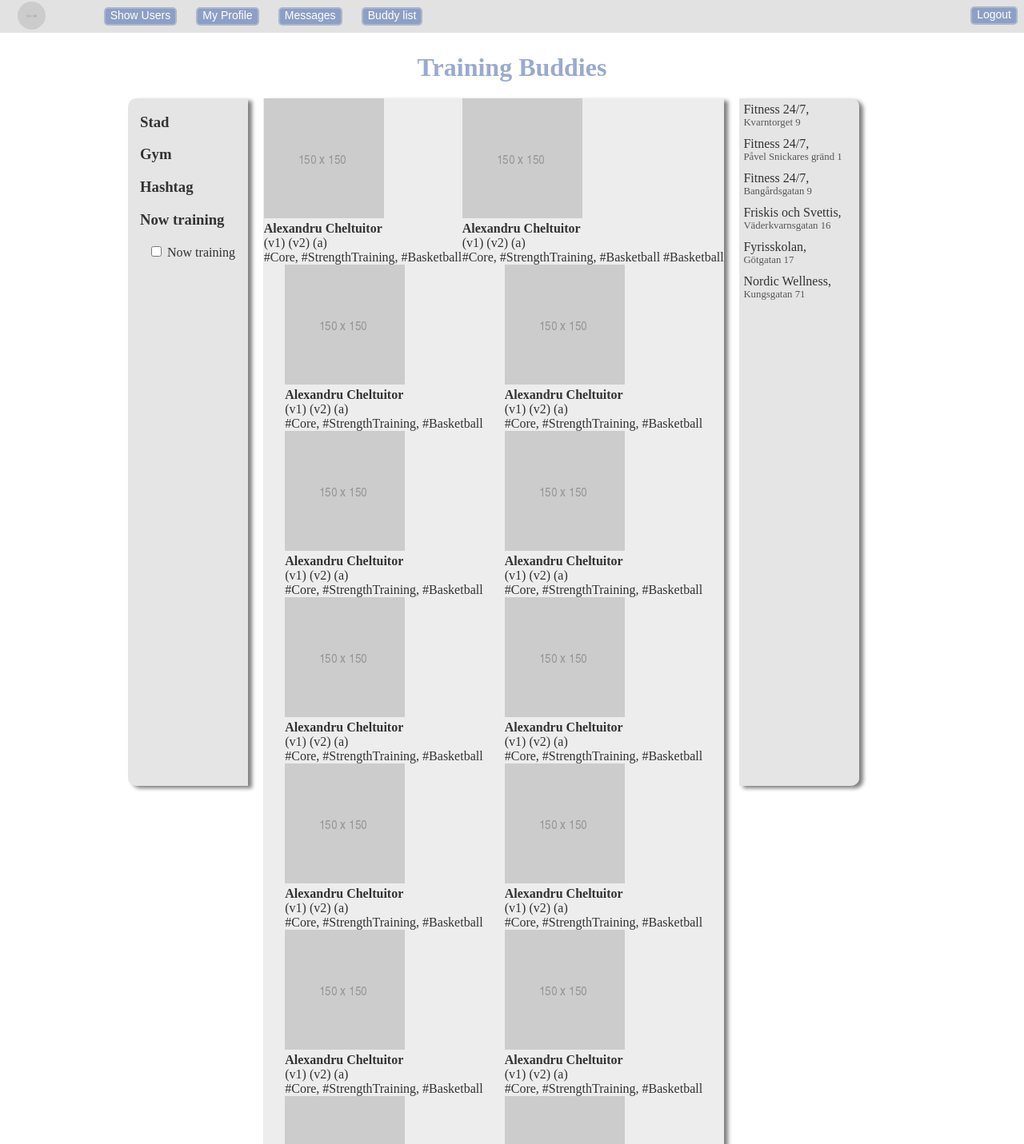
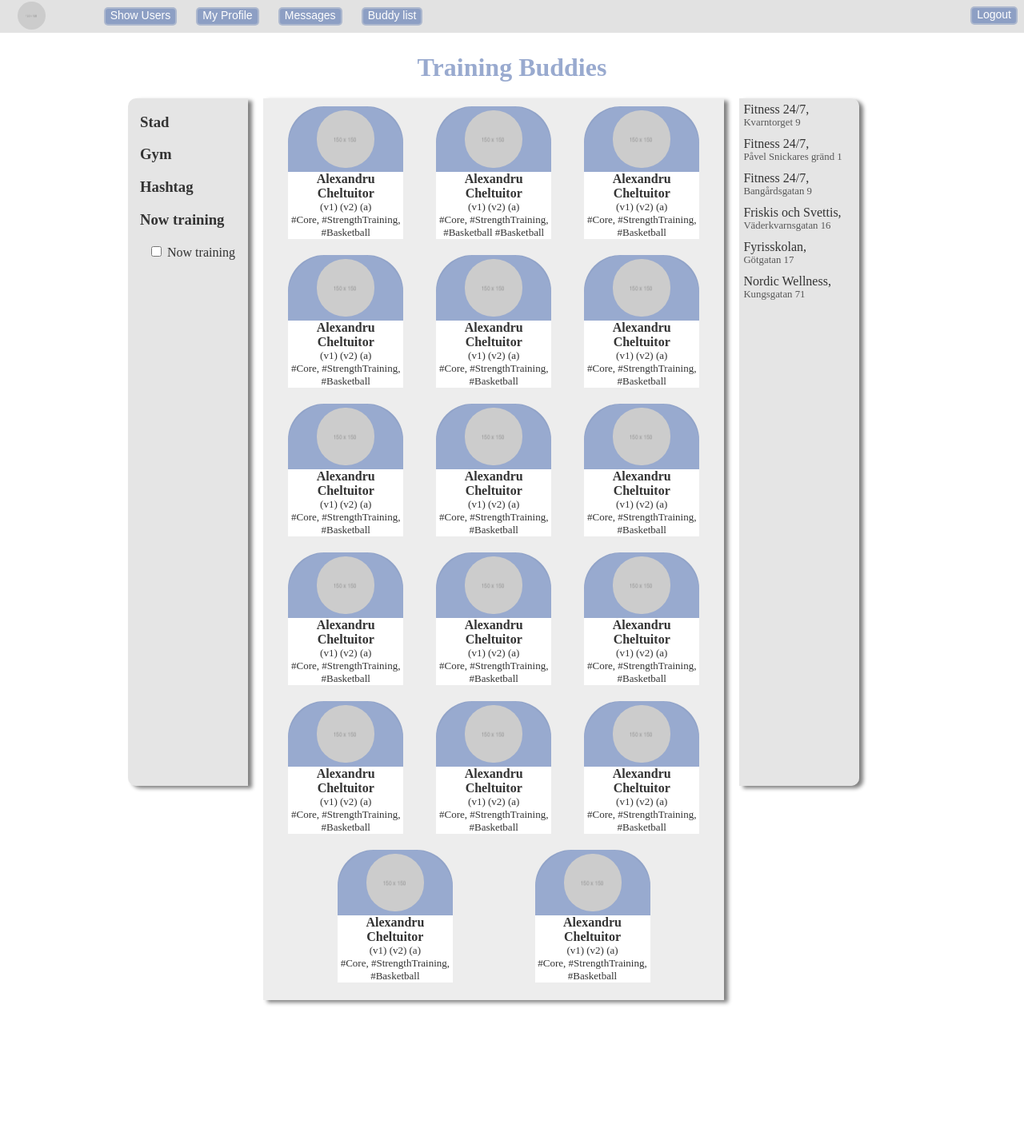
Before and after one commit to Sashkaz/pg14, a PHP site: page / in a window 1280 px wide. Shown: the whole page at 80% size. Run offline with PHP 8.4, Linux system fonts and the light colour scheme; the visitor is signed in with stand-in values (Sample User, id 1); data that the repository does not hold is empty.

Commit message:
added css

```diff
--- a/_assets/_css/main.css
+++ b/_assets/_css/main.css
@@ -59,7 +59,7 @@ body {
     min-width: 870px;
     max-width: 1920px;
     height: 600px;
-    margin-bottom: 25%;
+    margin-bottom: 100px;
 }
 #left-bar {
     float: left;
@@ -118,6 +118,41 @@ body {
     margin-top: 0%;
     margin-bottom: 2%;
 }
+.prof-container{
+    display: flex;
+    flex-direction: column;
+    align-items: stretch;
+    /* justify-content: center; */
+    text-align: center;
+    /* flex: 1; */
+    width: 25%;
+    margin: 10px 10px;
+    padding: 0px 0px;
+    max-width: 150px;
+    background-color: white;
+    border-top-left-radius: 50px;
+    border-top-right-radius: 50px;
+}
+.prof-container .user-pic{
+    display: flex;
+    align-items: stretch;
+    justify-content: center;
+    padding: 5px 0;
+    background-color: var(--btn-primary-color);
+    border-top-left-radius: 45px;
+    border-top-right-radius: 45px;
+}
+.prof-container .user-pic img{
+    width: 50%;
+    border-radius: 35px;
+}
+.prof-container .user-info{
+    flex: 1;
+    display: flex;
+    align-items: stretch;
+    flex-direction: column;
+    flex-wrap: wrap;
+}
 .filter-buddy{
     width: 95%;
     margin: 1% auto;
@@ -135,17 +170,10 @@ body {
 }
 .profile-name {
     font-weight: bold;
+    font-size: medium;
 }
-.go-active-link {
-    padding: 5px 5px;
-    cursor: pointer;
-}
-.go-active-link:hover {
-    background-color: var(--container-primary-color);
-}
-.go-active-subtext {
-    font-size: 0.8em;
-    color: var(--text-secondary-color)
+.profile-verified, .profile-tag{
+    font-size: small;
 }
 .user-header{
     overflow: hidden;
@@ -214,6 +242,17 @@ body {
 .table-layout{
     width: 80%;
     margin: auto;
+}
+.go-active-link {
+padding: 5px 5px;
+cursor: pointer;
+}
+.go-active-link:hover {
+background-color: var(--container-primary-color);
+}
+.go-active-subtext {
+font-size: 0.8em;
+color: var(--text-secondary-color)
 }
 .custom-button1{
     -moz-box-sizing: border-box;
```
